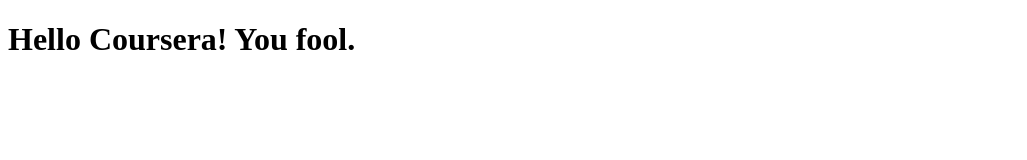
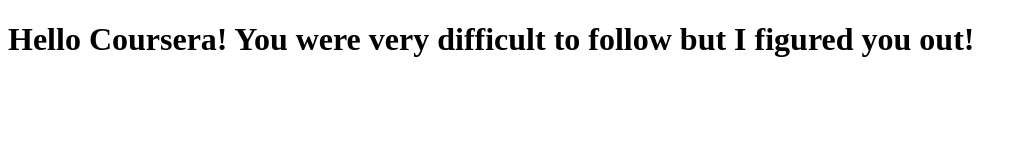
Before and after one commit to jonnymnem0nic/coursera-test, a plain HTML site: page index.html in a window 1280 px wide. Shown: the whole page, without its empty margins (0-1027 px from the left). Drawn offline with Linux system fonts and the light colour scheme.

Commit message:
I made a couple of changes to index.html

```diff
--- a/index.html
+++ b/index.html
@@ -4,6 +4,6 @@
 	<title>Hello Coursera!</title>
 </head>
 <body>
-<h1>Hello Coursera! You fool.</h1>
+<h1>Hello Coursera! You were very difficult to follow but I figured you out!</h1>
 </body>
 </html>
```
